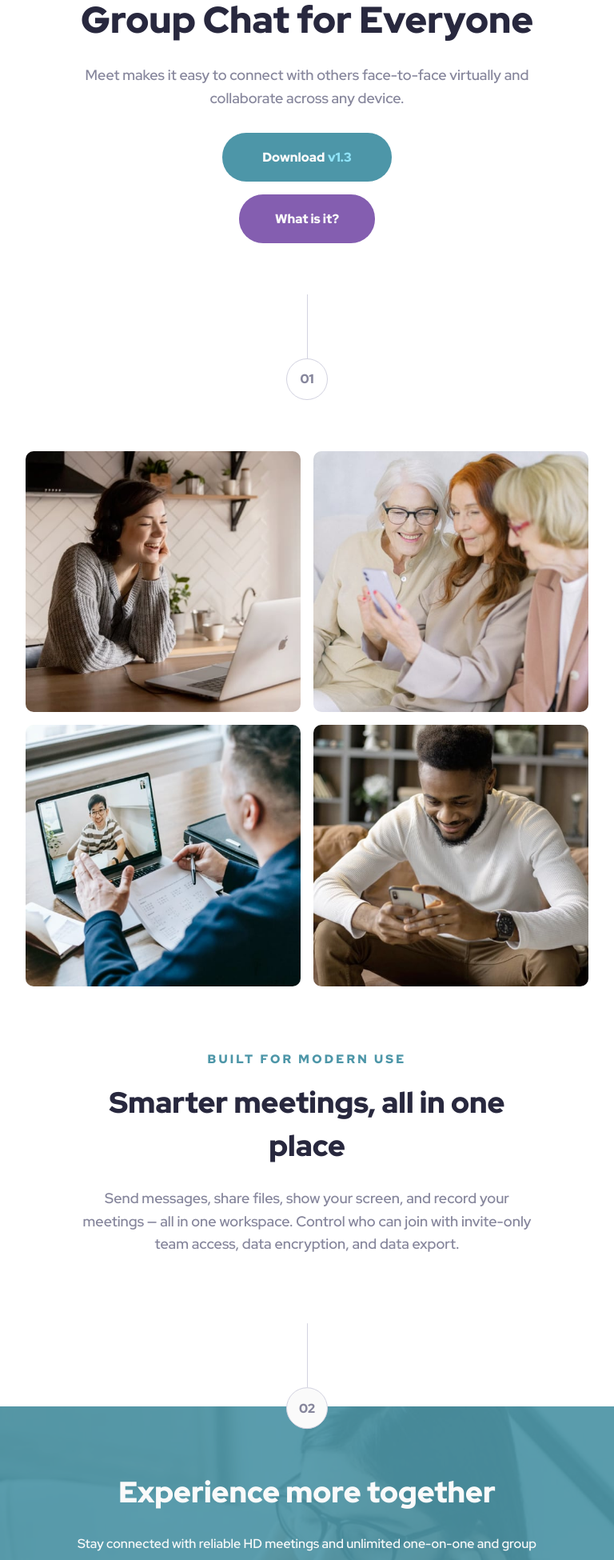
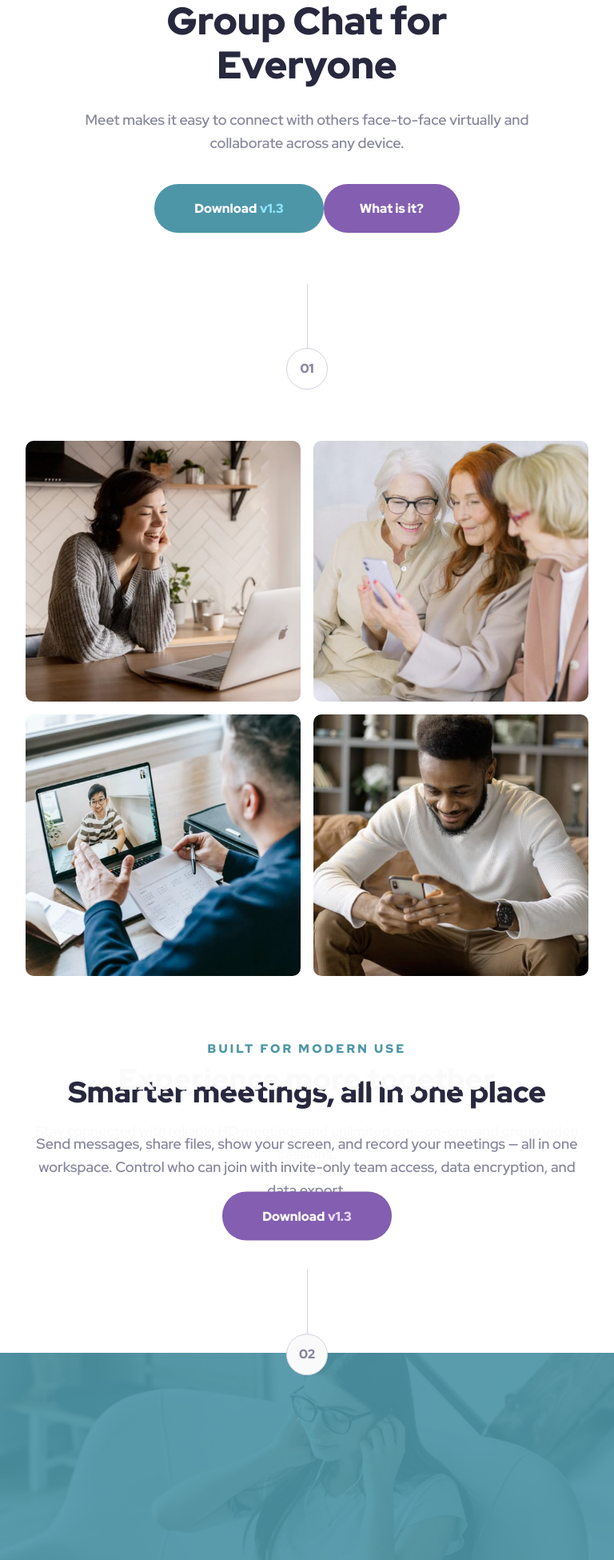
Before and after one commit to rainof/meet-landing-page-project, a React (Create React App) app: page / in a window 768 px wide. Shown: the part 480-2430 px from the top of the page at 80% size. Built offline with nearby package versions, Linux system fonts and the light colour scheme.

Commit message:
fix: resolve padding issue for button elements

```diff
--- a/src/App.js
+++ b/src/App.js
@@ -35,10 +35,12 @@ function App({data}) {
         <div className="app_header">
           <p className="app_quote">{quote}</p>
           <p className="app_desc">{description}</p>
-          <button className="download_btn">
-            <span className="download_text">{download_button}</span> <span className="download_version">{download_version}</span>
-          </button>
-          <button className="what_btn">{what_button}</button>
+          <div className="button_container">
+            <button className="download_btn">
+              <span className="download_text">{download_button}</span> <span className="download_version">{download_version}</span>
+            </button>
+            <button className="what_btn">{what_button}</button>
+          </div>
         </div>
       </header>
 
--- a/src/App.scss
+++ b/src/App.scss
@@ -118,6 +118,9 @@ $small-quote-style: text-style($cyan-600, 16px, 900);
           line-height: 1.8rem;
         }
 
+        .button_container {
+          padding: 0 10vw;
+
           .download_btn {
             padding: 20px 50px;
             margin-top: 0.5rem;
@@ -153,7 +156,7 @@ $small-quote-style: text-style($cyan-600, 16px, 900);
             &:hover {
               background-color: $purple-300;
             }
-
+          }
         }
       }
     }
@@ -339,3 +342,296 @@ $small-quote-style: text-style($cyan-600, 16px, 900);
     }
   }
 }
+
+@media (min-width: 600px) and (max-width: 900px) {
+  #root {
+    // display: flex;
+    // justify-content: center;
+    // align-items: flex-start;
+    // height: 100vh;
+    // text-align: center;
+    // overflow-x: hidden;
+    // margin: 0;
+
+    .app {
+      // width: auto;
+      // display: flex;
+      // flex-direction: column;
+      // justify-content: center;
+      // align-items: center;
+      // margin-top: 4rem;
+
+      .logo {
+        // margin-bottom: 4rem;
+        // height: 12%;
+      }
+
+      header {
+        // display: flex;
+        // flex-direction: column;
+        // justify-content: center;
+        // align-items: center;
+
+        // .hero_container {
+        //   display: flex;
+        //   justify-content: center;
+        //   align-items: center;
+
+        //   .hero_left, .hero_right {
+        //     display: none;
+        //   }
+
+        //   .hero_merge {
+        //     width: 97%;
+        //   }
+        // }
+
+        // .hero_container img {
+        //   width: 100%;
+        //   height: auto;
+        // }
+
+        .app_header {
+          display: flex;
+          flex-direction: column;
+          justify-content: center;
+          align-items: center;
+
+          .app_quote {
+            margin-bottom: 10px;
+            @include apply-style($app-quote-style);
+            font-size: 3rem;
+            padding: 0 15vw;
+            line-height: 3.4rem;
+          }
+
+          .app_desc {
+            margin-bottom: 20px;
+            @include apply-style($app-desc-style);
+            padding: 0 2vw;
+            line-height: 1.8rem;
+          }
+
+          .download_btn {
+            padding: 20px 50px;
+            margin-top: 0.5rem;
+            border-radius: 30px;
+            background-color: $cyan-600;
+            border-style: none;
+            cursor: pointer;
+            transition: background-color 0.3s;
+
+            .download_text {
+              @include apply-style($cyan-button-style);
+            }
+
+            .download_version {
+              @include apply-style($cyan-version-style);
+            }
+
+            &:hover {
+              background-color: $cyan-300;
+            }
+          }
+
+          .what_btn {
+            padding: 20px 45px;
+            margin-top: 1rem;
+            border-radius: 30px;
+            background-color: $purple-600;
+            border-style: none;
+            cursor: pointer;
+            transition: background-color 0.3s;
+            @include apply-style($purple-button-style);
+
+            &:hover {
+              background-color: $purple-300;
+            }
+
+          }
+        }
+      }
+      main {
+        .section_1 {
+          display: flex;
+          flex-direction: column;
+          align-items: center;
+
+          .connected_line {
+            width: 1px;
+            height: 5rem;
+            background-color: $slate-300;
+            margin-top: 4rem;
+          }
+
+          .circle_number {
+            display: flex;
+            justify-content: center;
+            align-items: center;
+            width: 50px;
+            height: 50px;
+            border-radius: 50%;
+            border: $slate-300 1px solid;
+            @include apply-style($section-style);
+          }
+        }
+
+        .main_images_container {
+          display: grid;
+          grid-template-columns: repeat(2, 1fr);
+          grid-template-rows: repeat(2, 1fr);
+          align-items: stretch;
+          gap: 1rem;
+          margin: 4rem 0;
+          padding: 0 2rem;
+
+          .main_image_container {
+            display: flex;
+            justify-content: center;
+            align-items: center;
+          }
+
+          .main_image {
+            width: 100%;
+            height: auto;
+            border-radius: 10px;
+          }
+        }
+
+        .sect_1_title {
+          text-transform: uppercase;
+          letter-spacing: 0.2rem;
+          margin: 0;
+          @include apply-style($small-quote-style);
+          font-size: 0.95rem;
+          line-height: 3.4rem;
+        }
+
+        .sect_1_quote {
+          margin: 0;
+          @include apply-style($app-quote-style);
+          font-size: 2.3rem;
+          padding: 0 2rem;
+          line-height: 3.4rem;
+        }
+
+        .sect_1_desc {
+          margin: 0;
+          @include apply-style($app-desc-style);
+          padding: 0 2.5rem;
+          line-height: 1.8rem;
+          margin-top: 1.5rem;
+        }
+      }
+
+      footer {
+        position: relative;
+
+        .section_2 {
+          position: relative;
+          display: flex;
+          flex-direction: column;
+          align-items: center;
+          z-index: 3;
+          transform: translate(0%, 15%);
+
+          .connected_line {
+            width: 1px;
+            height: 5rem;
+            background-color: $slate-300;
+            margin-top: 3.5rem;
+          }
+
+          .circle_number {
+            display: flex;
+            justify-content: center;
+            align-items: center;
+            width: 50px;
+            height: 50px;
+            background-color: $white;
+            border-radius: 50%;
+            border: $slate-300 1px solid;
+            @include apply-style($section-style);
+          }
+        }
+
+        .footer_container {
+          position: relative;
+          width: 100vw;
+
+          .footer_bg {
+            position: relative;
+
+            .tablet_footer {
+              width: 100%;
+              height: auto;
+              display: block;
+            }
+
+            .mobile_footer {
+              display: none;
+            }
+
+            .footer_overlay {
+              position: absolute;
+              width: 100vw;
+              height: 100%;
+              background-color: $footer-overlay;
+              // z-index: 1;
+            }
+          }
+
+          .footer_content {
+            position: absolute;
+            padding-top: 2rem;
+            z-index: 2;
+            transform: translate(0%, -108vw);
+
+            .sect_2_title {
+              margin: 0;
+              @include apply-style($footer-quote-style);
+              font-size: 2.3rem;
+              padding: 0 2rem;
+              line-height: 3.4rem;
+            }
+
+            .sect_2_desc {
+              margin: 0;
+              @include apply-style($footer-desc-style);
+              font-size: 1.1rem;
+              padding: 0 2.5rem;
+              line-height: 1.8rem;
+              margin-top: 1.5rem;
+            }
+
+            .buttons {
+
+              margin-top: 2rem;
+
+              .download_btn {
+                padding: 20px 50px;
+                border-radius: 30px;
+                background-color: $purple-600;
+                border-style: none;
+                cursor: pointer;
+                transition: background-color 0.3s;
+
+                .download_text {
+                  @include apply-style($purple-button-style);
+                }
+
+                .download_version {
+                  @include apply-style($purple-version-style);
+                }
+
+                &:hover {
+                  background-color: $purple-300;
+                }
+              }
+            }
+          }
+        }
+      }
+    }
+  }
+}
```
Lines whose indentation alone changed are shown as unchanged.
